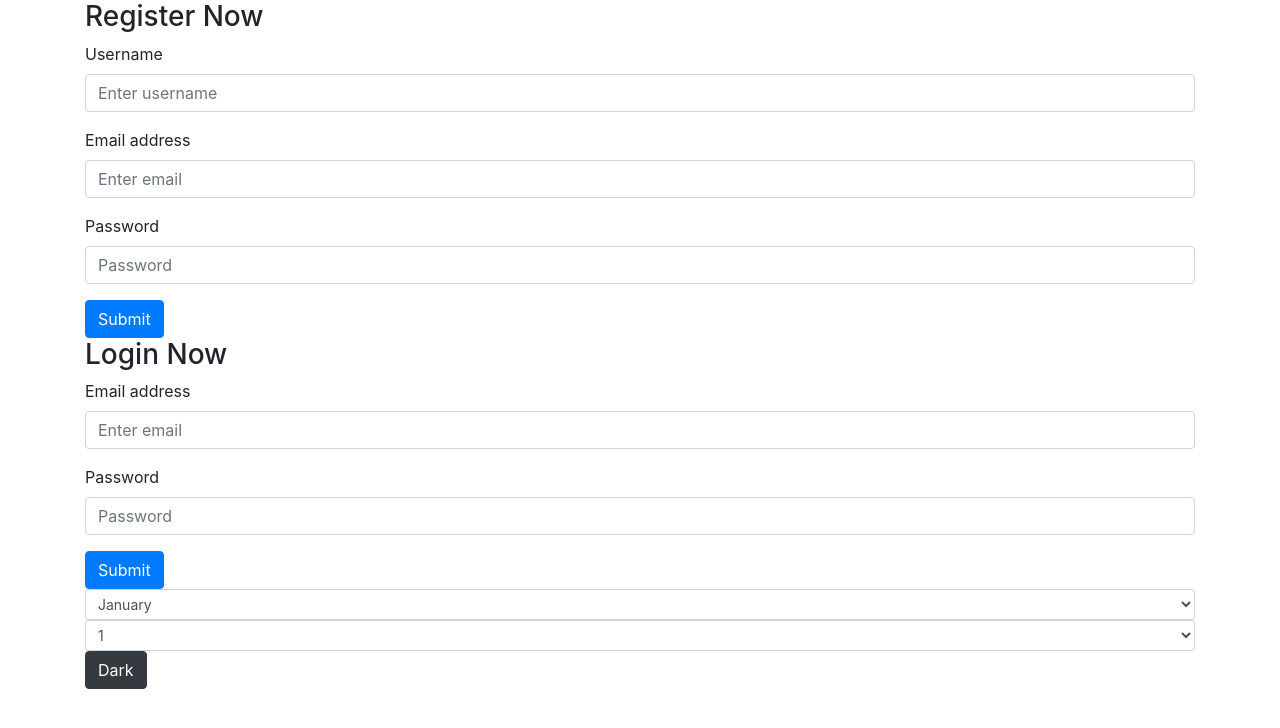
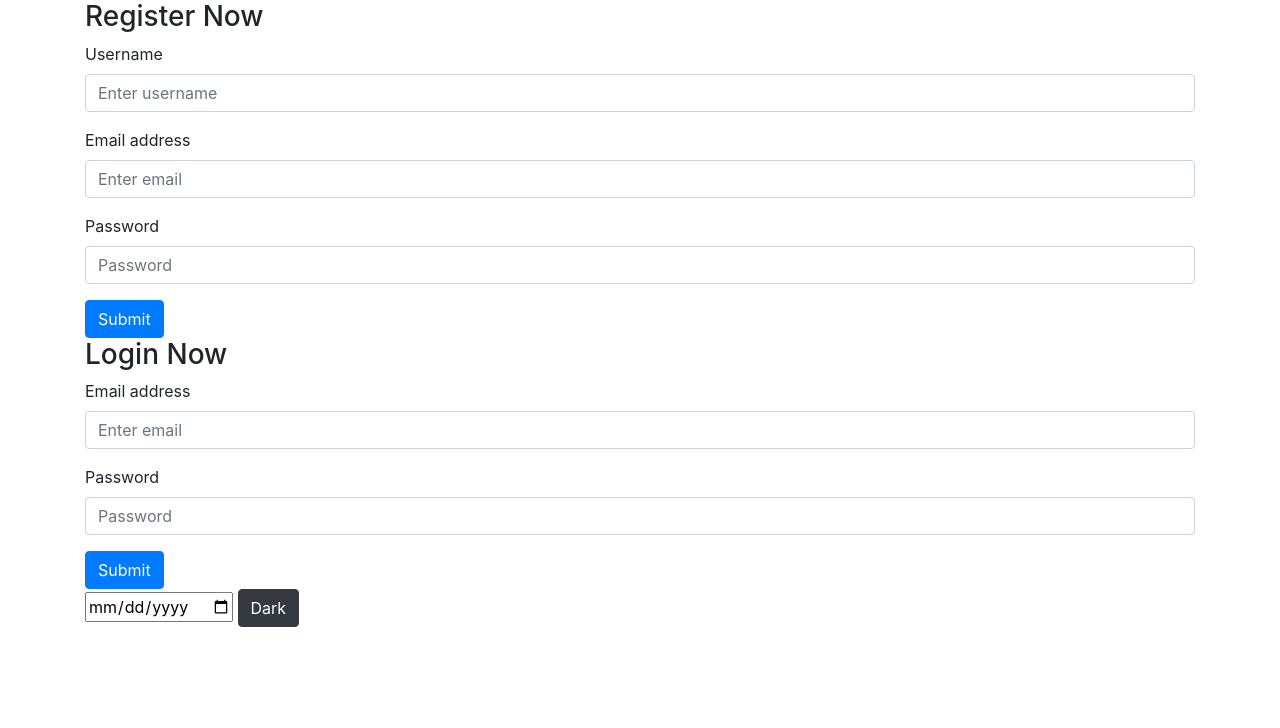
Before and after one commit to paulinavita/dailyastroforyou, a plain HTML site: page client/index.html in a window 1280 px wide. Drawn offline with nearby package versions, Linux system fonts and the light colour scheme.

Commit message:
changed input type to "date"

```diff
--- a/client/index.html
+++ b/client/index.html
@@ -61,51 +61,7 @@
 
         <!-- START LANDING INPUT FORM -->
         <div id="input-form-backend">
-            <select id="month" class="form-control form-control-sm">
-                <option value="January">January</option>
-                <option value="February">February</option>
-                <option value="March">March</option>
-                <option value="April">April</option>
-                <option value="May">May</option>
-                <option value="June">June</option>
-                <option value="July">July</option>
-                <option value="September">September</option>
-                <option value="October">October</option>
-                <option value="December">December</option>
-            </select>
-            <select id="date" class="form-control form-control-sm">
-              <option value="1">1</option>
-              <option value="2">2</option>
-              <option value="3">3</option>
-              <option value="4">4</option>
-              <option value="5">5</option>
-              <option value="6">6</option>
-              <option value="7">7</option>
-              <option value="8">8</option>
-              <option value="9">9</option>
-              <option value="10">10</option>
-              <option value="11">11</option>
-              <option value="12">12</option>
-              <option value="13">13</option>
-              <option value="14">14</option>
-              <option value="15">15</option>
-              <option value="16">16</option>
-              <option value="17">17</option>
-              <option value="18">18</option>
-              <option value="19">19</option>
-              <option value="20">20</option>
-              <option value="21">21</option>
-              <option value="22">22</option>
-              <option value="23">23</option>
-              <option value="24">24</option>
-              <option value="25">25</option>
-              <option value="26">26</option>
-              <option value="27">27</option>
-              <option value="28">28</option>
-              <option value="29">29</option>
-              <option value="30">30</option>
-              <option value="31">31</option>
-            </select>
+          <input type="date" name="" id="birthDate">
             <button onclick="getUserZodiac()" type="button" class="btn btn-dark">Dark</button>
         </div>
 
--- a/client/script.js
+++ b/client/script.js
@@ -1,16 +1,13 @@
 const baseURL = `http://localhost:3000`
 
 function getUserZodiac() {
-  let month = $('#month').val()
-  let date = $('#date').val()
-  console.log(month, date);
+  let birthDate = $('#birthDate').val().split("-")
 
   $.ajax({
     url: `${baseURL}/astros`,
     method: "POST",
     data: {
-      month,
-      date
+      birthDate
     }
   })
   .done(data=>{
```
Also changed, not shown: server/controller/AstroController.js (+34 -6 lines).
